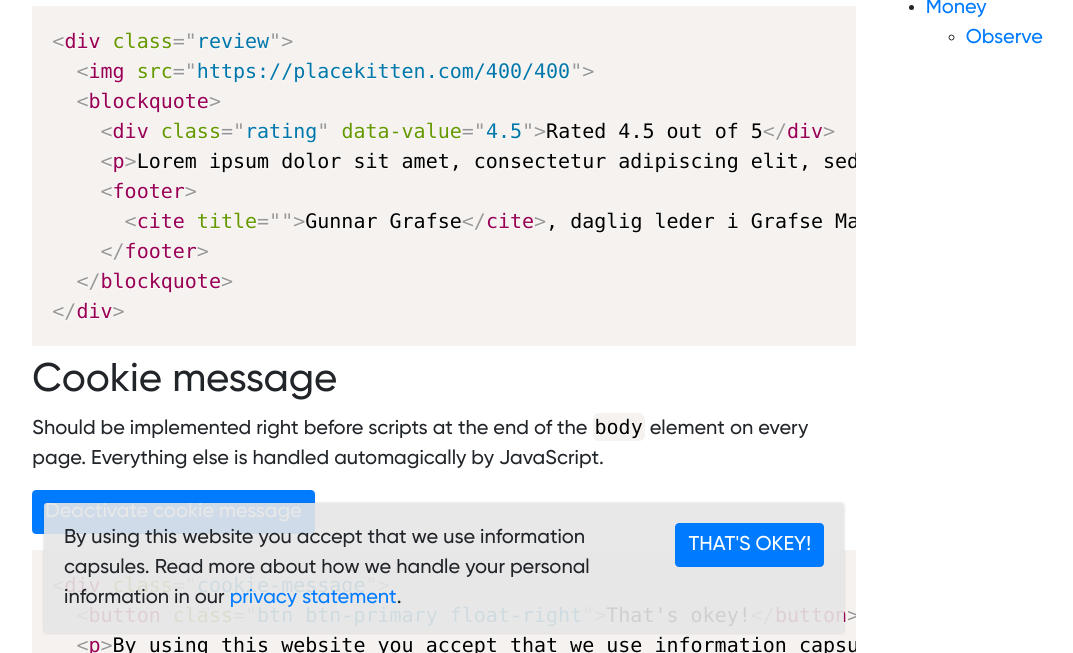
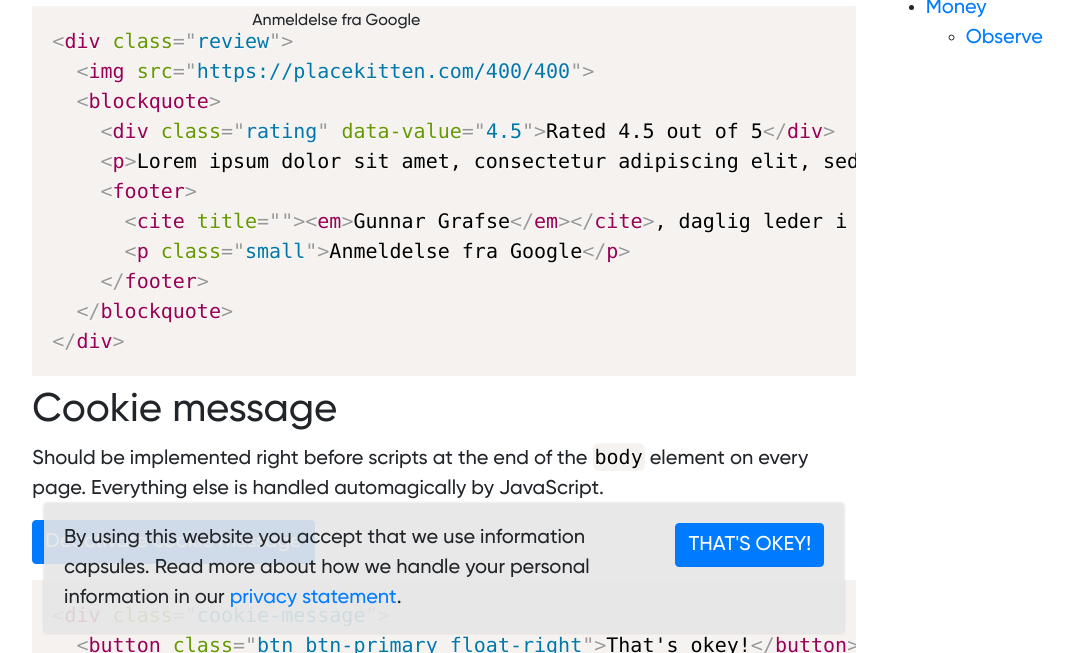
Before and after one commit to vecora/ds-vecora, a Jekyll site: the page built from docs/components.md, in a window 1280 px wide and 900 px high, scrolled down 759 px, cut to the strip 247-900 px from the top of the window. Shown: the whole strip, without its empty margins (196-1269 px from the left). Built offline with Jekyll 4.4.1, drawn with Linux system fonts in a browser that asks for light colours; some web fonts are replaced.

Commit message:
Added line for where the review is from

```diff
--- a/docs/components.md
+++ b/docs/components.md
@@ -38,7 +38,8 @@
     <div class="rating" data-value="4.5">Rated 4.5 out of 5</div>
     <p>Lorem ipsum dolor sit amet, consectetur adipiscing elit, sed do eiusmod tempor incididunt ut labore et dolore magna aliqua. Ut enim ad minim veniam, quis nostrud exercitation ullamco laboris nisi ut aliquip ex ea commodo consequat.</p>
     <footer>
-      <cite title="">Gunnar Grafse</cite>, daglig leder i Grafse Maskin AS
+      <cite title=""><em>Gunnar Grafse</em></cite>, daglig leder i Grafse Maskin AS
+      <p class="small">Anmeldelse fra Google</p>
     </footer>
   </blockquote>
 </div>
```
